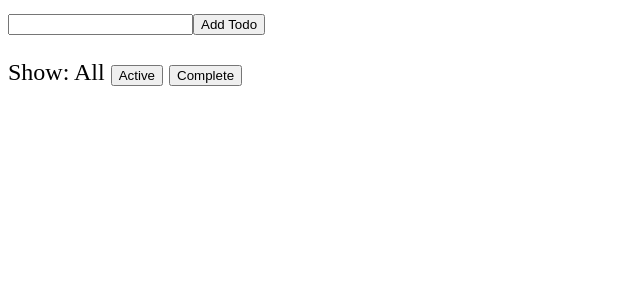
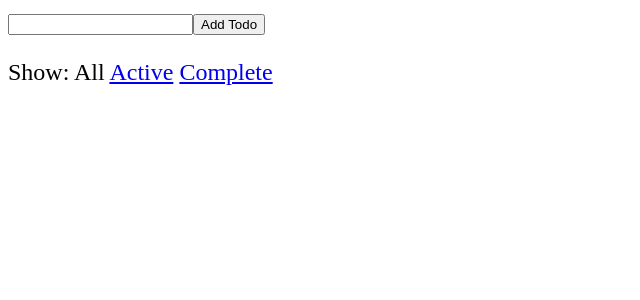
Before and after one commit to jonatay/redux-example, a React (Create React App) app: page / in a window 1280 px wide. Shown: the top 300 px of the page, without its empty margins (0-640 px from the left). Built offline with nearby package versions, Linux system fonts and the light colour scheme.

Commit message:
problem with rr4, passing filter

```diff
--- a/src/actions/index.js
+++ b/src/actions/index.js
@@ -1,15 +1,12 @@
 // import { v4 } from 'node-uuid';
-const uuidv4 = require('uuid/v4');
+const uuidv4 = require("uuid/v4");
 /*
   Actions
 */
 export const addTodo = text => ({
-  type: 'ADD_TODO',
+  type: "ADD_TODO",
   id: uuidv4(),
   text: text
 });
-export const setVisibilityFilter = filter => ({
-  type: 'SET_VISIBILITY_FILTER',
-  filter: filter
-});
-export const toggleTodo = id => ({ type: 'TOGGLE_TODO', id });
+
+export const toggleTodo = id => ({ type: "TOGGLE_TODO", id });
--- a/src/components/FilterLink.js
+++ b/src/components/FilterLink.js
@@ -1,31 +1,16 @@
-import React from 'react';
-import { connect } from 'react-redux';
-import { setVisibilityFilter } from '../actions/';
+import React from "react";
+import { NavLink } from "react-router-dom";
 
-// ********** Link Display
-const Link = ({ active, children, onClick }) => {
-  if (active) {
-    return <span>{children}</span>;
-  }
-  return (
-    <button
-      onClick={e => {
-        e.preventDefault();
-        onClick();
-      }}>
-      {children}
-    </button>
-  );
-};
+const FilterLink = ({ filter, children }) => (
+  <NavLink
+    to={filter === "all" ? "" : filter}
+    activeStyle={{
+      textDecoration: "none",
+      color: "black"
+    }}
+  >
+    {children}
+  </NavLink>
+);
 
-// ********** FilterLink Container
-const mapStateToProps = (state, ownProps) => ({
-  active: ownProps.filter === state.visibilityFilter
-});
-const mapDispatchToProps = (dispatch, ownProps) => ({
-  onClick() {
-    dispatch(setVisibilityFilter(ownProps.filter));
-  }
-});
-const FilterLink = connect(mapStateToProps, mapDispatchToProps)(Link);
 export default FilterLink;
--- a/src/components/Footer.js
+++ b/src/components/Footer.js
@@ -1,10 +1,10 @@
-import React from 'react';
-import FilterLink from './FilterLink';
+import React from "react";
+import FilterLink from "./FilterLink";
 const Footer = () => (
   <p>
-    Show: <FilterLink filter="SHOW_ALL">All</FilterLink>{' '}
-    <FilterLink filter="SHOW_ACTIVE">Active</FilterLink>{' '}
-    <FilterLink filter="SHOW_COMPLETE">Complete</FilterLink>
+    Show: <FilterLink filter="all">All</FilterLink>{" "}
+    <FilterLink filter="active">Active</FilterLink>{" "}
+    <FilterLink filter="completed">Complete</FilterLink>
   </p>
 );
 export default Footer;
--- a/src/components/Root.js
+++ b/src/components/Root.js
@@ -1,19 +1,17 @@
-import React from 'react';
-import PropTypes from 'prop-types';
-import { Provider } from 'react-redux';
-import {
-  BrowserRouter as Router,
-  Route,
-  Link
-} from 'react-router-dom'
+import React from "react";
+import PropTypes from "prop-types";
+import { Provider } from "react-redux";
+import { BrowserRouter as Router, Route, Link } from "react-router-dom";
 
-import App from './App';
+import App from "./App";
 
 const Root = ({ store }) => {
   return (
     <Provider store={store}>
       <Router>
-        <Route path="/" component={App} />
+        <div>
+          <Route path="/:filter?" component={App} />
+        </div>
       </Router>
     </Provider>
   );
```
Also changed, not shown: src/components/App.js (+4 -4 lines).
